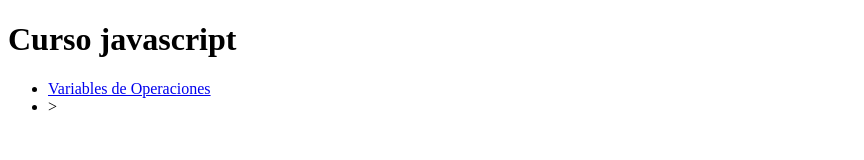
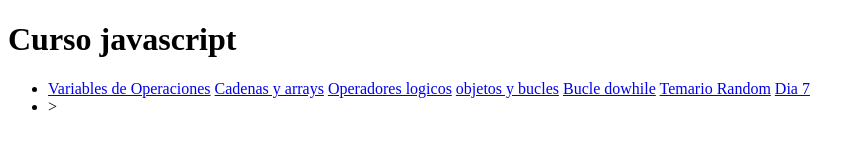
Before and after one commit to palomaLunar/curso-javascrip, a plain HTML site: page index.html in a window 1280 px wide. Shown: the whole page, without its empty margins (0-864 px from the left). Drawn offline with Linux system fonts and the light colour scheme.

Commit message:
agregamos el enlace a cada una de las practicas

```diff
--- a/index.html
+++ b/index.html
@@ -12,6 +12,12 @@
         <a href="01-variables-operaciones/index.html"
           >Variables de Operaciones</a
         >
+        <a href="/02-cadenas-arrays-fundamentos/cadenas-array.html"> Cadenas y arrays</a>
+        <a href="/03-operador-logico.js/operadores-logicos.html">Operadores logicos</a>
+        <a href="/04-objetos-bucles/objetos-bucles.html"> objetos y bucles</a>
+        <a href="/05-bucle-dowhile/bucles.html">Bucle dowhile</a>
+        <a href="/06-random-temario/randomtemario.html">Temario Random</a>
+        <a href="/07-dia/dia7.html">Dia 7 </a>
       </li>
       <li>
         <!-- <a href="/02-cadenas-arrays-fundamentos/cadenas-array.html"
```
Also changed, not shown: 01-variables-operaciones/index.html (+2 -2 lines).
